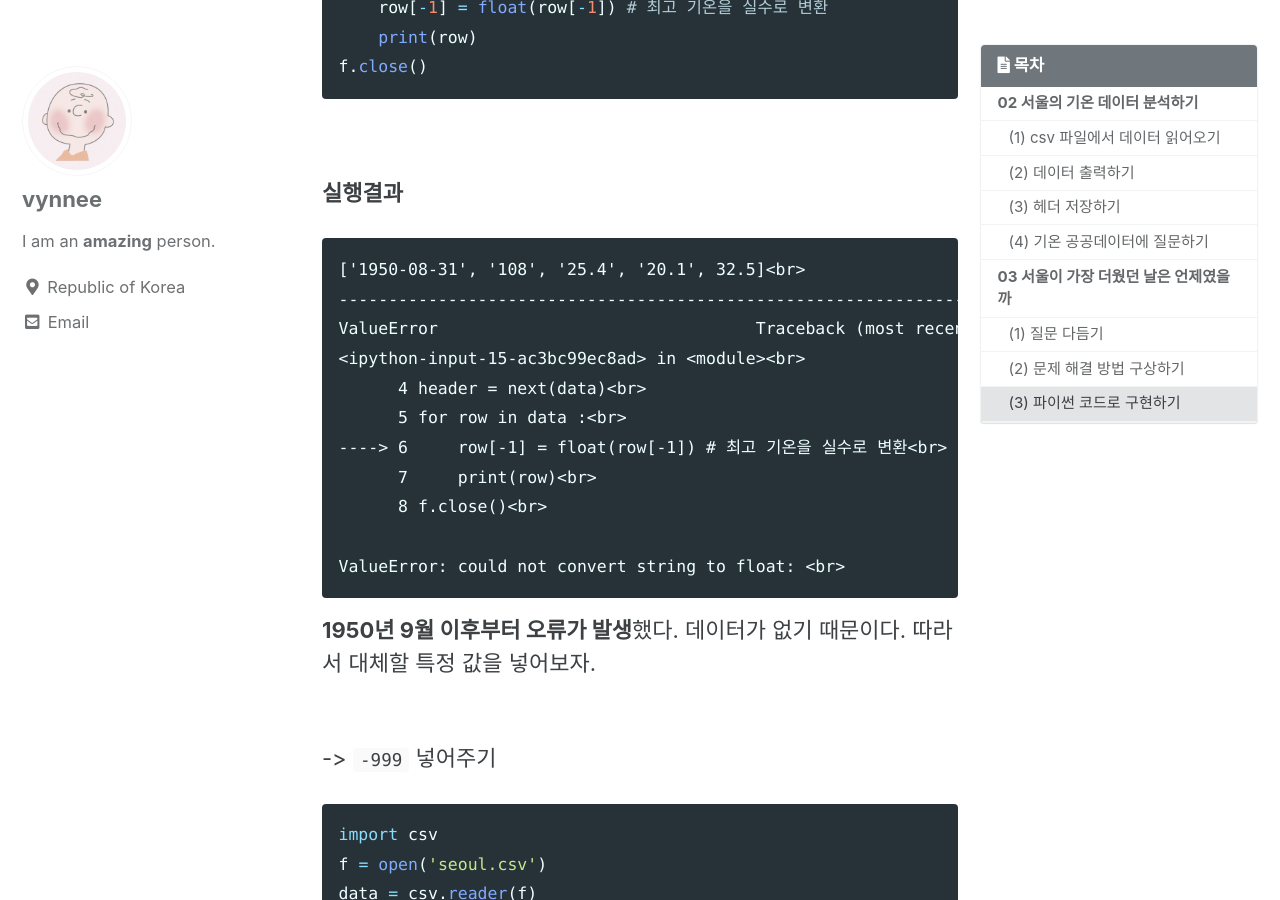
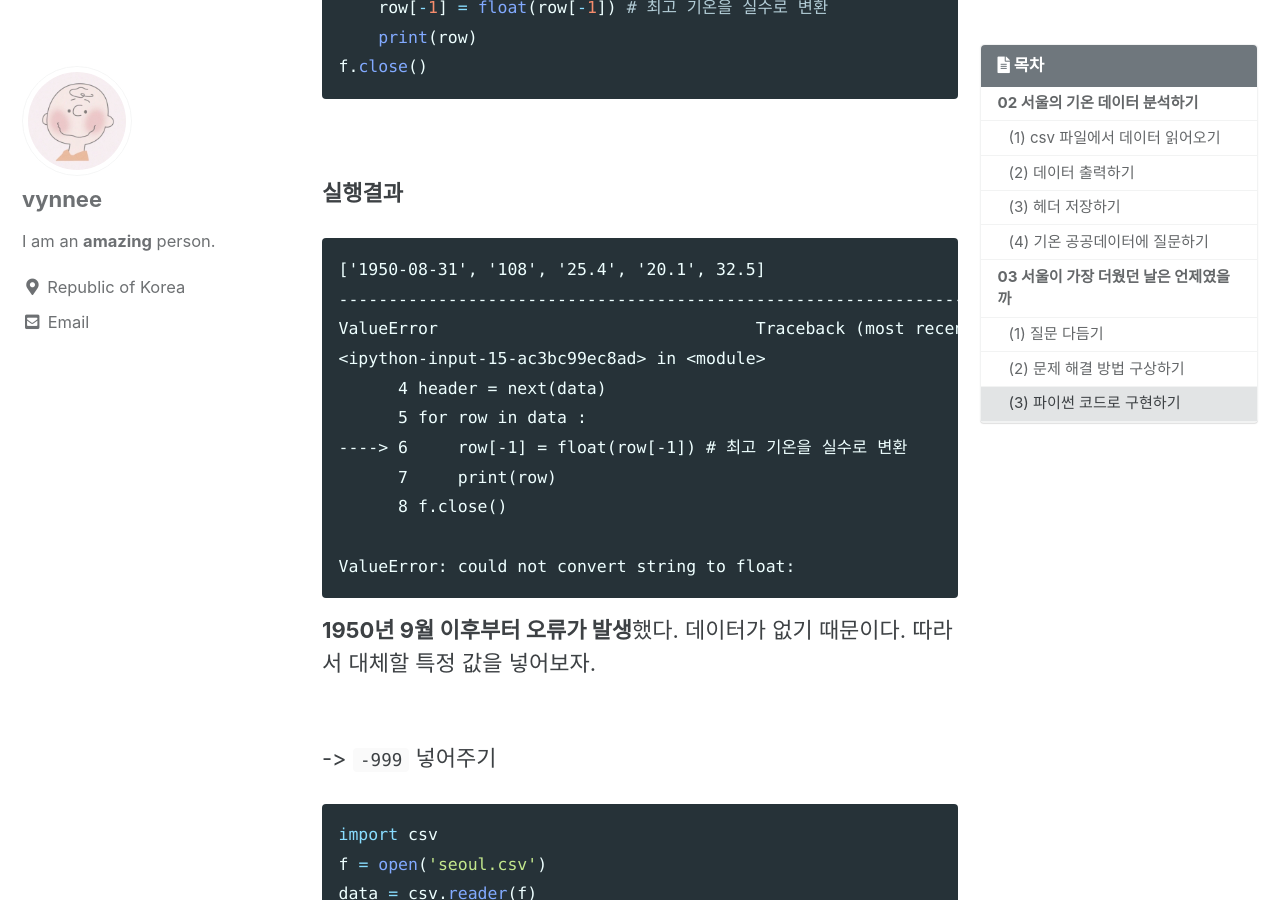
Before and after one commit to vynnee/vynnee.github.io, a Jekyll site: the page built from _posts/2020-12/python/2020-12-24-num1.md, in a window 1280 px wide and 900 px high, scrolled down 4964 px. Built offline with Jekyll 4.4.1, drawn with Linux system fonts in a browser that asks for light colours; cached includes are drawn as plain includes; comment, search, counter and statistics services are not loaded; some of the changed text lies outside the part shown.

Commit message:
[2020-12-30] post add

````diff
--- a/_posts/2020-12/python/2020-12-24-num1.md
+++ b/_posts/2020-12/python/2020-12-24-num1.md
@@ -155,17 +155,17 @@ f.close()
 
 **실행결과**
 ```
-['1950-08-31', '108', '25.4', '20.1', 32.5]<br>
----------------------------------------------------------------------------<br>
-ValueError                                Traceback (most recent call last)<br>
-<ipython-input-15-ac3bc99ec8ad> in <module><br>
-      4 header = next(data)<br>
-      5 for row in data :<br>
-----> 6     row[-1] = float(row[-1]) # 최고 기온을 실수로 변환<br>
-      7     print(row)<br>
-      8 f.close()<br>
+['1950-08-31', '108', '25.4', '20.1', 32.5]
+---------------------------------------------------------------------------
+ValueError                                Traceback (most recent call last)
+<ipython-input-15-ac3bc99ec8ad> in <module>
+      4 header = next(data)
+      5 for row in data :
+----> 6     row[-1] = float(row[-1]) # 최고 기온을 실수로 변환
+      7     print(row)
+      8 f.close()
 
-ValueError: could not convert string to float: <br>
+ValueError: could not convert string to float:
 ```
 **1950년 9월 이후부터 오류가 발생**했다. 데이터가 없기 때문이다. 따라서 대체할 특정 값을 넣어보자.<br>
 <br>
````
Also changed, not shown: _posts/2020-12/eclipse/2020-12-28-db1.md (added, +81 -0 lines), assets/images/eclipse/1.PNG (added), assets/images/eclipse/2.PNG (added).
